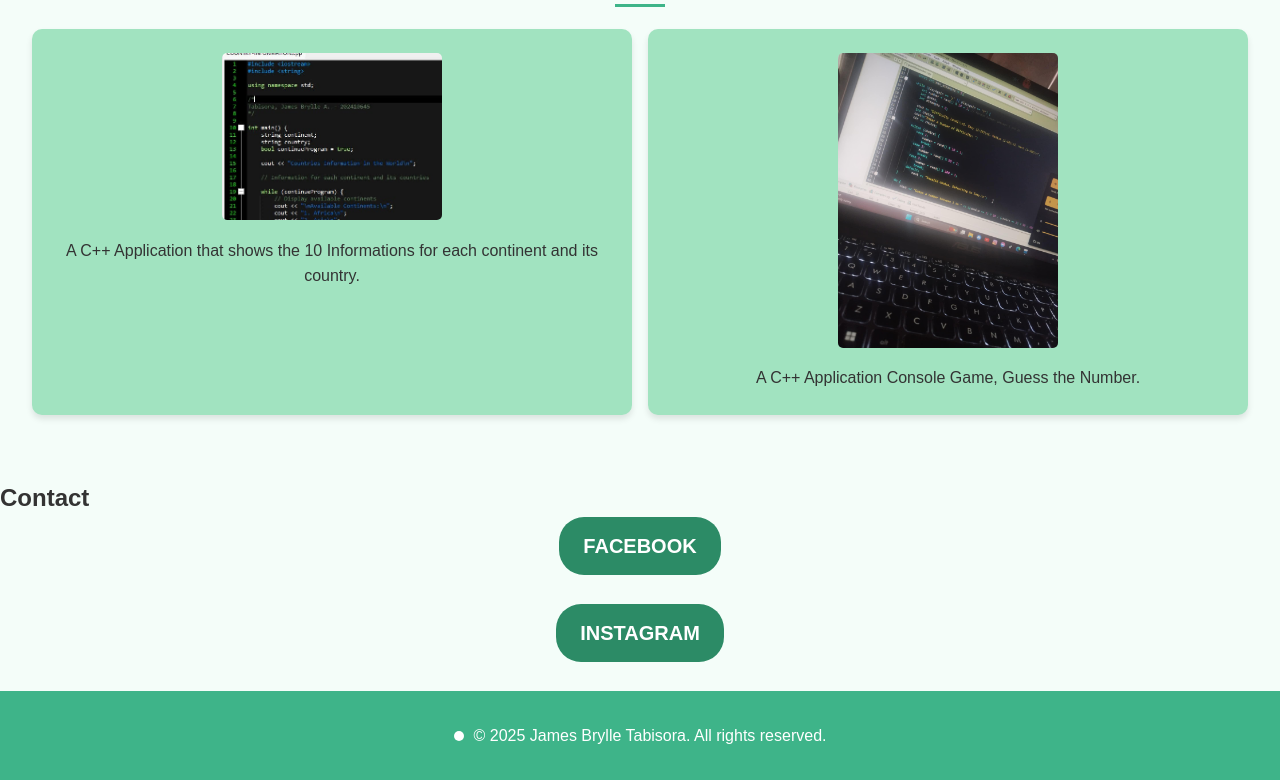
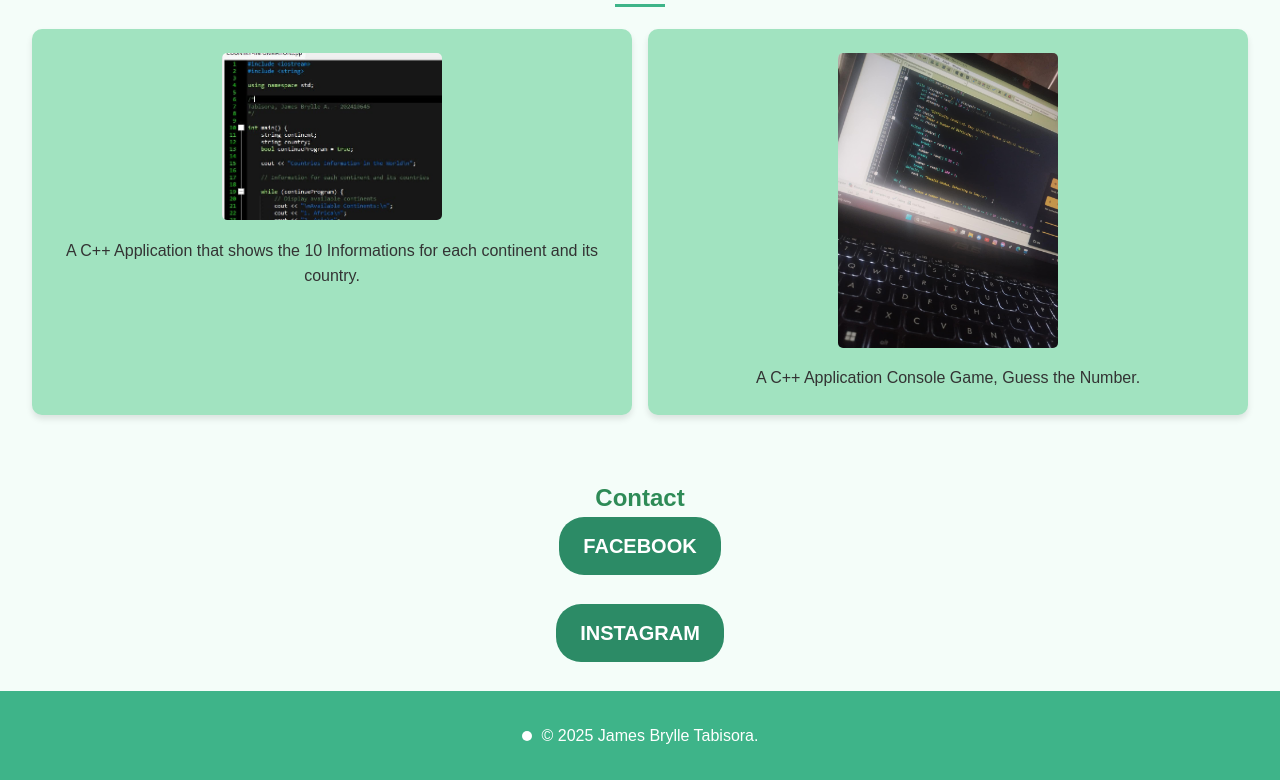
Before and after one commit to brylleejamess/portfolio, a plain HTML site: page index.html in a window 1280 px wide. Shown: the part 1597-2377 px from the top of the page. Drawn offline with Linux system fonts and the light colour scheme.

Commit message:
Update index.html

```diff
--- a/index.html
+++ b/index.html
@@ -342,7 +342,10 @@
     footer p {
       margin: 0;
     }
-
+.cont h2{
+  text-align: center;
+  color: seagreen;
+}
     .cont p {
   text-align: center;
   padding-bottom: 20px;
@@ -411,7 +414,7 @@
     </div>
   </section>
   <footer>
-    <p>&copy; 2025 James Brylle Tabisora. All rights reserved.</p>
+    <p>&copy; 2025 James Brylle Tabisora.</p>
   </footer>
 </body>
 </html>
```
